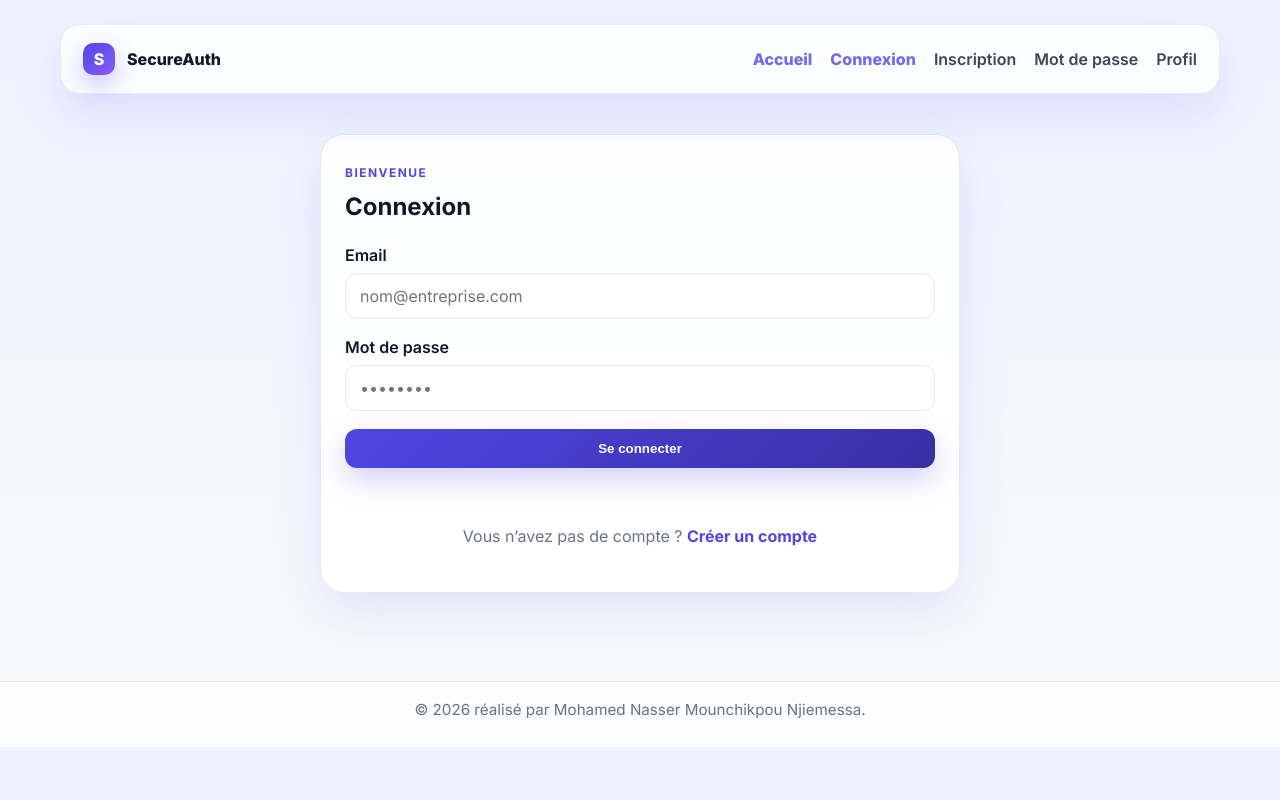
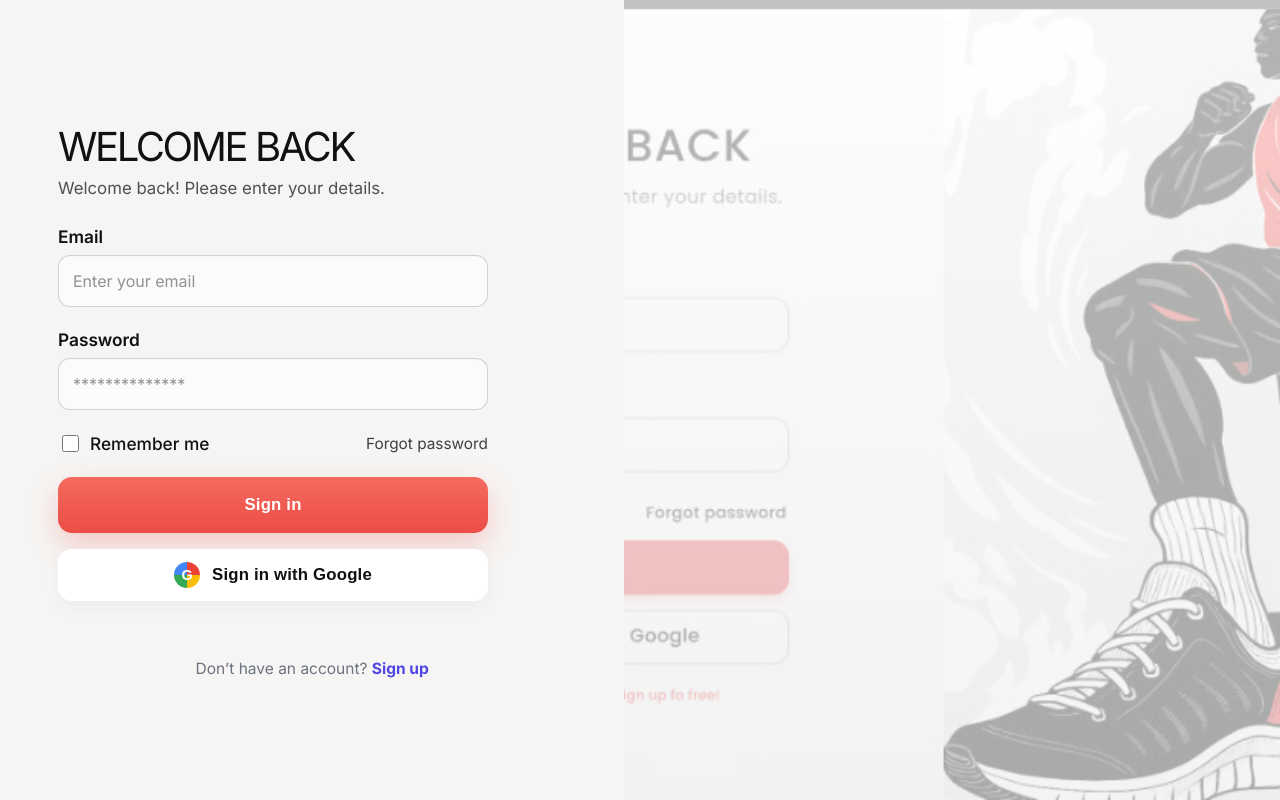
Before and after one commit to monas-svg/SecurAuth-API, a Django app: page /app/login/ in a window 1280 px wide. Run offline with Django 4.2, Linux system fonts and the light colour scheme.

Commit message:
feat: mise à jour de SecurAuth-API

```diff
--- a/static/css/styles.css
+++ b/static/css/styles.css
@@ -31,6 +31,212 @@ img {
   max-width: 1200px;
   margin: 0 auto;
   padding: 24px 20px 60px;
+}
+
+.login-page .shell,
+.auth-page .shell {
+  max-width: 1380px;
+  padding: 0;
+}
+
+.login-page .topbar,
+.auth-page .topbar,
+.login-page .site-footer,
+.auth-page .site-footer {
+  display: none;
+}
+
+.login-page .page-content,
+.auth-page .page-content {
+  margin-top: 0;
+}
+
+.login-shell,
+.auth-shell {
+  display: grid;
+  grid-template-columns: 1fr 1.05fr;
+  min-height: 100vh;
+  background: #efefef;
+  border-radius: 0;
+  overflow: hidden;
+}
+
+.login-panel,
+.auth-panel {
+  padding: 72px 58px 52px 58px;
+}
+
+.login-form-panel,
+.auth-form-panel {
+  display: flex;
+  flex-direction: column;
+  justify-content: center;
+  background: #f6f5f3;
+  max-width: 700px;
+}
+
+.login-form-panel h1,
+.auth-form-panel h1 {
+  font-size: clamp(2.5rem, 3vw, 4rem);
+  font-weight: 400;
+  letter-spacing: -0.06em;
+  margin-bottom: 10px;
+  color: #111111;
+}
+
+.login-subtitle {
+  margin: 0 0 28px;
+  font-size: 1.05rem;
+  color: rgba(17, 17, 17, 0.72);
+}
+
+.login-form,
+.auth-form {
+  width: min(100%, 430px);
+}
+
+.login-form .field,
+.auth-form .field {
+  margin-bottom: 22px;
+}
+
+.login-form label,
+.auth-form label {
+  font-size: 1.08rem;
+  font-weight: 500;
+  color: #111111;
+}
+
+.login-form input[type="email"],
+.login-form input[type="password"],
+.auth-form input[type="email"],
+.auth-form input[type="password"],
+.auth-form input[type="text"] {
+  border: 1px solid rgba(17, 17, 17, 0.18);
+  border-radius: 12px;
+  background: rgba(255, 255, 255, 0.6);
+  height: 52px;
+  font-size: 1rem;
+  padding: 0 14px;
+  box-shadow: inset 0 1px 0 rgba(0, 0, 0, 0.02);
+}
+
+.login-form input[type="email"]::placeholder,
+.login-form input[type="password"]::placeholder,
+.auth-form input::placeholder {
+  color: rgba(17, 17, 17, 0.45);
+}
+
+.form-row {
+  display: flex;
+  align-items: center;
+  justify-content: space-between;
+  margin: 8px 0 22px;
+  color: rgba(17, 17, 17, 0.72);
+}
+
+.checkbox-row {
+  display: inline-flex;
+  align-items: center;
+  gap: 8px;
+  font-size: 0.96rem;
+}
+
+.checkbox-row input {
+  width: 17px;
+  height: 17px;
+  accent-color: #ef5b4a;
+}
+
+.muted-link {
+  color: rgba(17, 17, 17, 0.8);
+  text-decoration: none;
+  font-size: 0.96rem;
+  transition: color 0.15s ease;
+}
+
+.muted-link:hover,
+.inline-link:hover,
+.text-link a:hover,
+.nav a:hover {
+  color: #eb4d46;
+}
+
+.login-button {
+  height: 56px;
+  width: 100%;
+  border-radius: 12px;
+  background: linear-gradient(180deg, #f2635c 0%, #ef4d48 100%);
+  font-size: 1.05rem;
+  font-weight: 700;
+  color: #ffffff;
+  border: none;
+  box-shadow: 0 10px 20px rgba(239, 88, 75, 0.2);
+}
+
+.google-button {
+  width: 100%;
+  height: 52px;
+  margin-top: 16px;
+  border-radius: 12px;
+  background: #ffffff;
+  color: #111111;
+  border: 1px solid rgba(17, 17, 17, 0.12);
+  display: inline-flex;
+  align-items: center;
+  justify-content: center;
+  gap: 12px;
+  font-size: 1.05rem;
+  box-shadow: 0 6px 18px rgba(17, 17, 17, 0.04);
+}
+
+.google-mark {
+  width: 26px;
+  height: 26px;
+  display: inline-flex;
+  align-items: center;
+  justify-content: center;
+  border-radius: 50%;
+  background: conic-gradient(#ea4335 0 25%, #fbbc05 25% 50%, #34a853 50% 75%, #4285f4 75% 100%);
+  color: white;
+  font-weight: 900;
+  font-size: 0.9rem;
+}
+
+.login-form .message,
+.auth-form .message {
+  margin-top: 18px;
+  min-height: 20px;
+}
+
+.sign-up-link {
+  margin-top: 12px;
+  font-size: 0.97rem;
+  color: rgba(17, 17, 17, 0.7);
+}
+
+.sign-up-link a {
+  color: #111111;
+  text-decoration: underline;
+}
+
+.login-visual,
+.auth-visual {
+  background: linear-gradient(180deg, rgba(255,255,255,0.7), rgba(240,240,240,0.7)),
+    url('/static/images/template.png') center center / cover no-repeat;
+  min-height: 100vh;
+}
+
+.auth-button {
+  height: 56px;
+  width: 100%;
+  border-radius: 12px;
+  background: linear-gradient(180deg, #f2635c 0%, #ef4d48 100%);
+  font-size: 1.05rem;
+  font-weight: 700;
+  color: #ffffff;
+  border: none;
+  box-shadow: 0 10px 20px rgba(239, 88, 75, 0.2);
 }
 
 .topbar {
@@ -134,27 +340,48 @@ h1 {
   align-items: center;
   justify-content: center;
   border: none;
-  border-radius: 12px;
-  padding: 12px 18px;
+  border-radius: 14px;
+  padding: 13px 20px;
   font-weight: 700;
   cursor: pointer;
-  transition: transform 0.15s ease, box-shadow 0.15s ease;
+  transition: transform 0.15s ease, box-shadow 0.15s ease, filter 0.15s ease;
   text-decoration: none;
+  min-height: 52px;
+  letter-spacing: 0.01em;
 }
 
 .button:hover {
   transform: translateY(-1px);
+  filter: brightness(0.98);
 }
 
 .button.primary {
-  background: linear-gradient(135deg, var(--primary), var(--primary-dark));
-  color: white;
-  box-shadow: 0 12px 28px rgba(79, 70, 229, 0.25);
+  background: linear-gradient(180deg, #f56a5f 0%, #eb4d46 100%);
+  color: #ffffff;
+  box-shadow: 0 12px 28px rgba(235, 77, 70, 0.25);
+}
+
+.button.primary:hover {
+  box-shadow: 0 16px 32px rgba(235, 77, 70, 0.32);
 }
 
 .button.secondary {
-  background: var(--panel-alt);
-  color: var(--text);
+  background: #ffffff;
+  color: #111111;
+  border: 1px solid rgba(17, 17, 17, 0.12);
+  box-shadow: 0 6px 18px rgba(17, 17, 17, 0.04);
+}
+
+.button.secondary:hover {
+  background: #f8f8f8;
+}
+
+.button:disabled,
+button:disabled {
+  opacity: 0.6;
+  cursor: not-allowed;
+  transform: none;
+  box-shadow: none;
 }
 
 .button.full {
@@ -216,8 +443,9 @@ h1 {
 }
 
 .field input:focus {
-  outline: 2px solid rgba(79, 70, 229, 0.18);
-  border-color: rgba(79, 70, 229, 0.5);
+  outline: 2px solid rgba(235, 77, 70, 0.12);
+  border-color: rgba(235, 77, 70, 0.6);
+  box-shadow: 0 0 0 4px rgba(235, 77, 70, 0.08);
 }
 
 .grid-two {
--- a/templates/base.html
+++ b/templates/base.html
@@ -10,7 +10,7 @@
     <link href="https://fonts.googleapis.com/css2?family=Inter:wght@400;500;600;700;800&display=swap" rel="stylesheet" />
     <link rel="stylesheet" href="{% static 'css/styles.css' %}" />
   </head>
-  <body>
+  <body class="{% block body_class %}{% endblock %}">
     <div class="shell">
       <header class="topbar">
         <div class="brand">
--- a/templates/login.html
+++ b/templates/login.html
@@ -1,33 +1,47 @@
 {% extends 'base.html' %}
 
 {% block title %}Connexion | SecureAuth{% endblock %}
+{% block body_class %}login-page{% endblock %}
 
 {% block content %}
-<section class="form-card card">
-  <div class="form-header">
-    <p class="eyebrow">Bienvenue</p>
-    <h2>Connexion</h2>
-  </div>
+<section class="login-shell">
+  <div class="login-panel login-form-panel">
+    <h1>WELCOME BACK</h1>
+    <p class="login-subtitle">Welcome back! Please enter your details.</p>
 
-  <form id="loginForm">
+    <form id="loginForm" class="login-form">
       <div class="field">
         <label for="email">Email</label>
-      <input id="email" name="email" type="email" placeholder="nom@entreprise.com" required />
+        <input id="email" name="email" type="email" placeholder="Enter your email" required />
       </div>
 
       <div class="field">
-      <label for="password">Mot de passe</label>
-      <input id="password" name="password" type="password" placeholder="••••••••" required />
+        <label for="password">Password</label>
+        <input id="password" name="password" type="password" placeholder="**************" required />
       </div>
 
-    <button class="button primary full" type="submit">Se connecter</button>
+      <div class="form-row">
+        <label class="checkbox-row">
+          <input type="checkbox" />
+          <span>Remember me</span>
+        </label>
+        <a href="{% url 'web-forgot-password' %}" class="muted-link">Forgot password</a>
+      </div>
+
+      <button class="button primary full login-button" type="submit">Sign in</button>
+      <button class="button google-button" type="button">
+        <span class="google-mark">G</span>
+        <span>Sign in with Google</span>
+      </button>
       <div id="loginMessage" class="message" aria-live="polite"></div>
     </form>
 
-  <p class="text-link">
-    Vous n’avez pas de compte ?
-    <a href="{% url 'web-register' %}">Créer un compte</a>
+    <p class="text-link sign-up-link">
+      Don’t have an account? <a href="{% url 'web-register' %}">Sign up</a>
     </p>
+  </div>
+
+  <div class="login-panel login-visual" aria-hidden="true"></div>
 </section>
 {% endblock %}
 
```
Also changed, not shown: templates/forgot-password.html (+14 -9 lines), templates/profile.html (+10 -7 lines), templates/register.html (+17 -15 lines), templates/reset-password.html (+12 -9 lines), README.md, static/images/template.png (added), 2 other files. Lines whose indentation alone changed are shown as unchanged.
